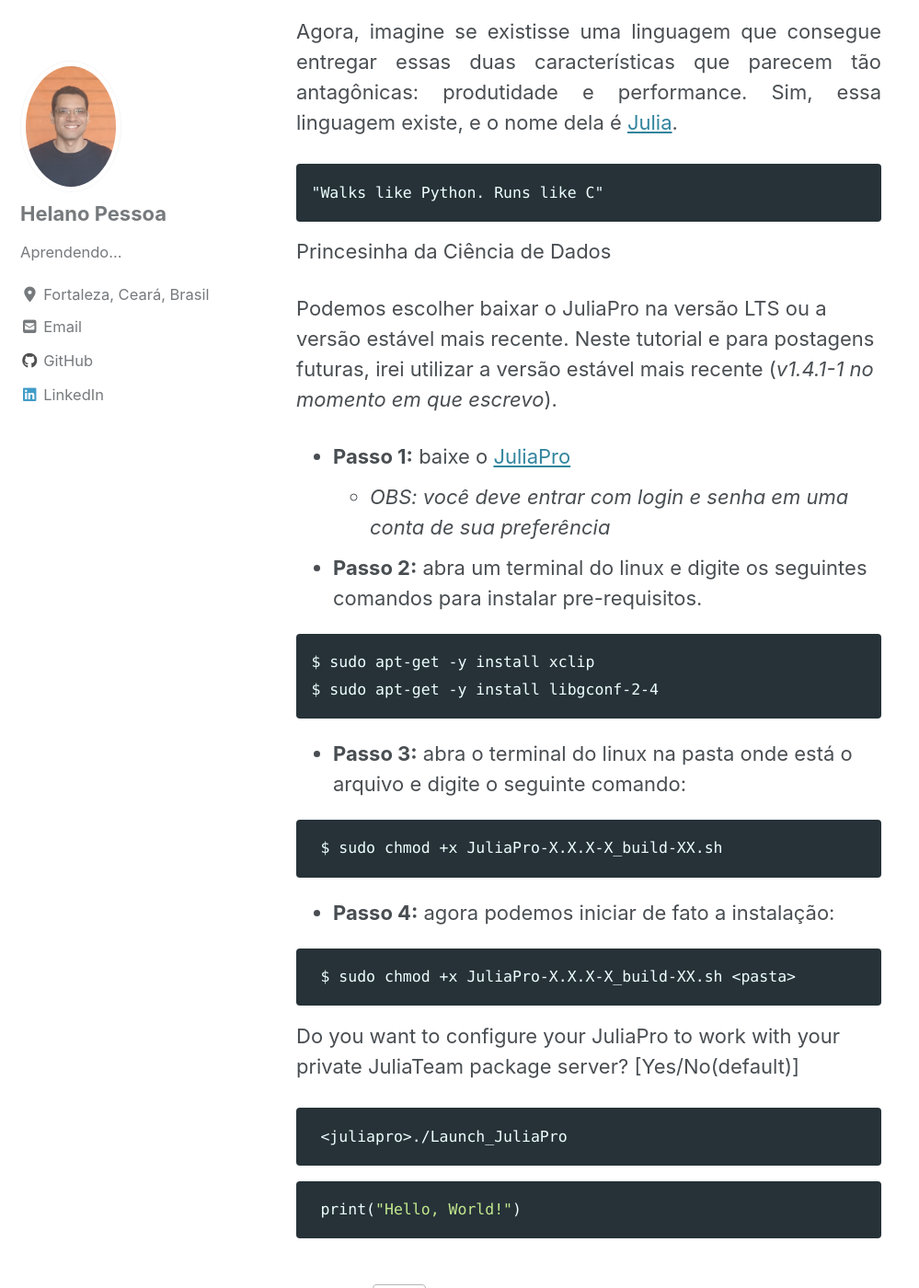
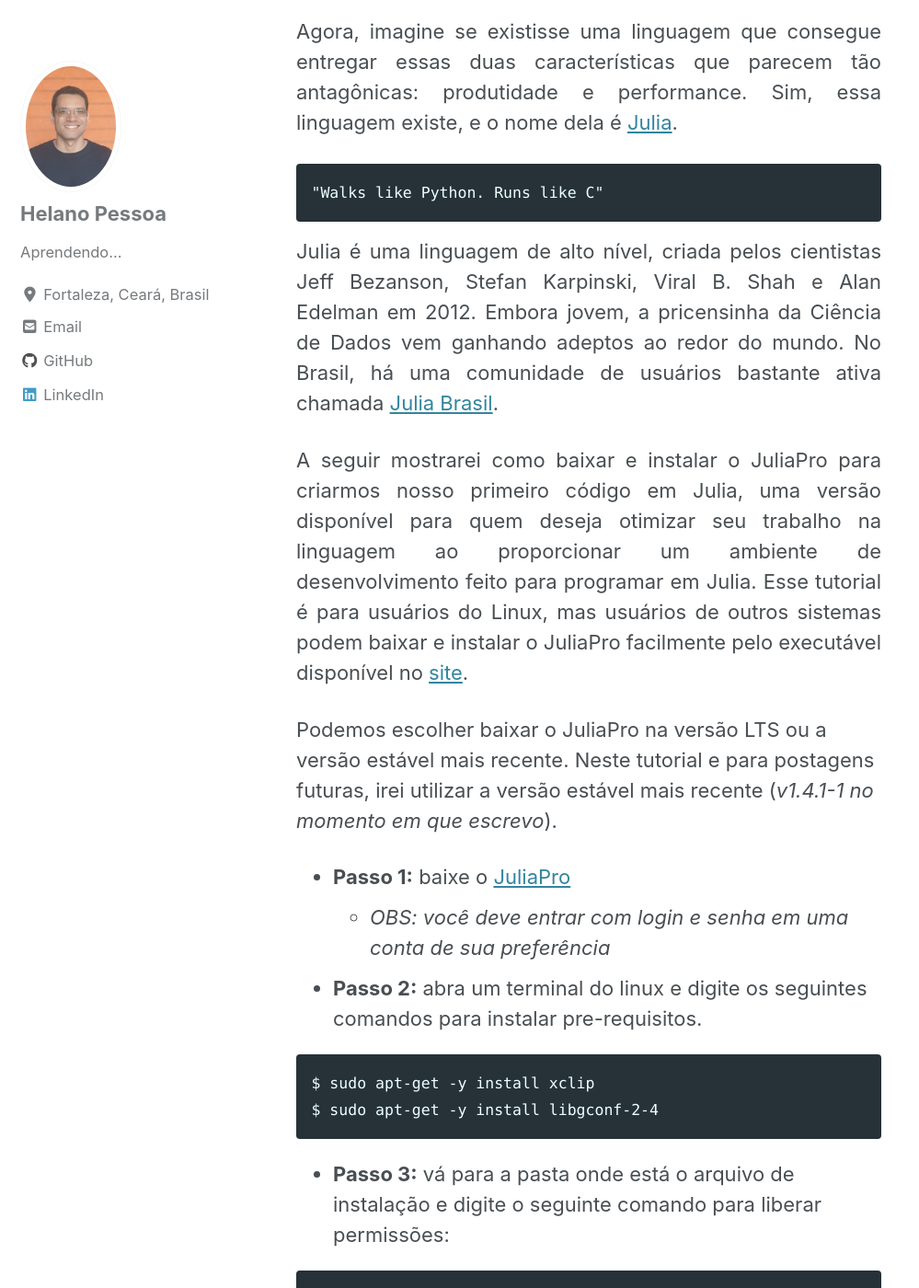
Before and after one commit to helano-pessoa/helano-pessoa.github.io, a Jekyll site: the page built from _posts/2020-04-30-conhecendo-julia.md, in a window 1280 px wide and 1400 px high, scrolled down 868 px. Shown: the whole window at 92% size, without its empty margins (0-999 px from the left). Built offline with Jekyll 4.4.1, drawn with Linux system fonts in a browser that asks for light colours; cached includes are drawn as plain includes; nearby versions of some CDN libraries; some of the changed text lies outside the part shown.

Commit message:
first post

````diff
--- a/_posts/2020-04-30-conhecendo-julia.md
+++ b/_posts/2020-04-30-conhecendo-julia.md
@@ -24,7 +24,12 @@
 "Walks like Python. Runs like C"
 ```
 
-Princesinha da Ciência de Dados
+<p style='text-align: justify;'>
+
+Julia é uma linguagem de alto nível, criada pelos cientistas Jeff Bezanson, Stefan Karpinski, Viral B. Shah e Alan Edelman em 2012. Embora jovem, a pricensinha da Ciência de Dados vem ganhando adeptos ao redor do mundo. No Brasil, há uma comunidade de usuários bastante ativa chamada <a href="https://t.me/juliabrasil" target="_blank">Julia Brasil</a>.</p>
+
+<p style='text-align: justify;'>
+A seguir mostrarei como baixar e instalar o JuliaPro para criarmos nosso primeiro código em Julia, uma versão disponível para quem deseja otimizar seu trabalho na linguagem ao proporcionar um ambiente de desenvolvimento feito para programar em Julia. Esse tutorial é para usuários do Linux, mas usuários de outros sistemas podem baixar e instalar o JuliaPro facilmente pelo executável disponível no <a href="https://juliacomputing.com/products/juliapro" target="_blank">site</a>.</p>
 
 Podemos escolher baixar o JuliaPro na versão LTS ou a versão estável mais recente. Neste tutorial e para postagens futuras, irei utilizar a versão estável mais recente (*v1.4.1-1 no momento em que escrevo*).
 
@@ -38,22 +43,33 @@
 $ sudo apt-get -y install libgconf-2-4
 ```
 
-- **Passo 3:** abra o terminal do linux na pasta onde está o arquivo e digite o seguinte comando:
+- **Passo 3:** vá para a pasta onde está o arquivo de instalação e digite o seguinte comando para liberar permissões:
 
- ```
- $ sudo chmod +x JuliaPro-X.X.X-X_build-XX.sh
- ```
+```
+$ sudo chmod +x JuliaPro-X.X.X-X_build-XX.sh
+```
  - **Passo 4:** agora podemos iniciar de fato a instalação:
 
- ```
- $ sudo chmod +x JuliaPro-X.X.X-X_build-XX.sh <pasta>
- ```
- Do you want to configure your JuliaPro to work with your private JuliaTeam package server? [Yes/No(default)]
+```
+$ ./JuliaPro-X.X.X-X_build-XX.sh <pasta onde julia ficará>
+```
 
- ```
- <juliapro>./Launch_JuliaPro
- ```
+ - **Passo 5:** você será perguntado sobre configuração de um time privado no JuliaTeam package server, nesse momento iremos clicar enter e seguir com a instalção sem habilitar esta configuração:
 
- ```julia
- print("Hello, World!")
- ```
+```
+$ Do you want to configure your JuliaPro to work with your private JuliaTeam package server? [Yes/No(default)]
+```
+
+ - **Passo 6:** vá para a pasta onde JuliaPro está e execute o seguinte comando:
+
+```
+./Launch_JuliaPro
+```
+
+```julia
+print("Hello, World!")
+```
+
+Agora que conseguimos criar nosso primeito código em Julia, podemos continuar os estudos.
+
+Até a próxima!
````
